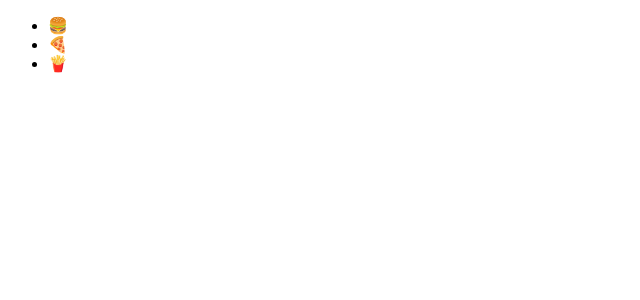
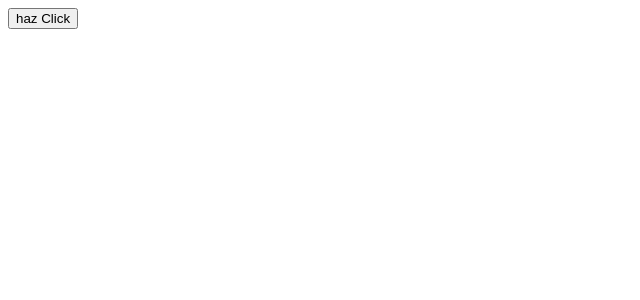
Before and after one commit to Lobonjulian/react-todo, a React (Vite) app: page / in a window 1280 px wide. Shown: the top 300 px of the page, without its empty margins (0-640 px from the left). Built offline with nearby package versions, Linux system fonts and the light colour scheme.

Commit message:
PropTypes

```diff
--- a/package.json
+++ b/package.json
@@ -10,6 +10,7 @@
     "preview": "vite preview"
   },
   "dependencies": {
+    "prop-types": "^15.8.1",
     "react": "^18.2.0",
     "react-dom": "^18.2.0"
   },
--- a/src/App.jsx
+++ b/src/App.jsx
@@ -1,17 +1,21 @@
-const ItemComida = (props) => {
-  return <li>{props.comida}</li>;
+import PropTypes from "prop-types";
+
+const Mybutton = ({ text, handleClick }) => {
+  return <button onClick={handleClick}>{text}</button>;
+};
+
+Mybutton.protoTypes = {
+  text: PropTypes.string.isRequired,
+  handleClick: PropTypes.func.isRequired,
 };
 
 const App = () => {
-  const comidasRapidas = ["🍔", "🍕", "🍟"];
-
+  const handleClick = () => {
+    console.log("haz realizado un click");
+  };
   return (
     <div className="container">
-      <ul>
-        {comidasRapidas.map((comida, index) => {
-          return <ItemComida key={index} comida={comida} />;
-        })}
-      </ul>
+      <Mybutton text="haz Click" handleClick={handleClick} />
     </div>
   );
 };
```
Also changed, not shown: src/Readme.md, 1 other file (tests, documents, lock files or other folders).
